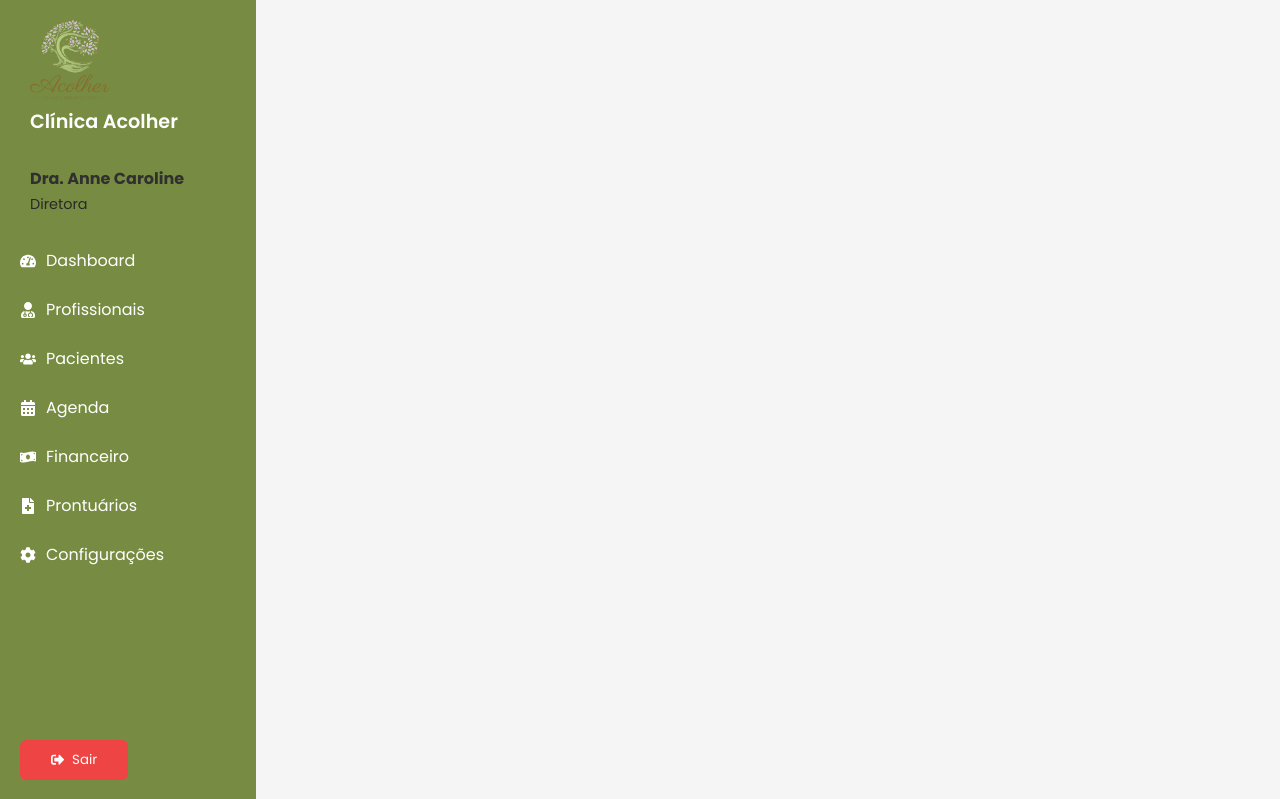
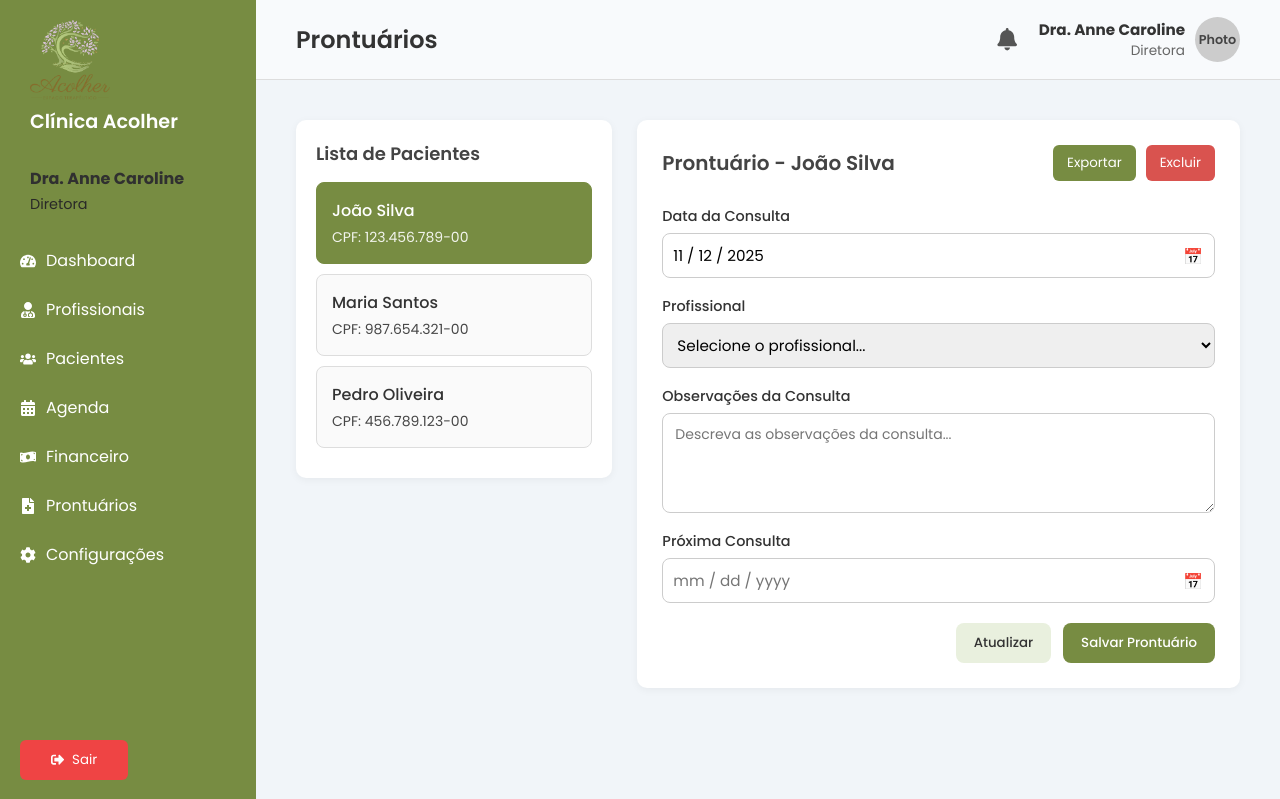
Before and after one commit to pedrovnsr/clinica-acolher, a React (Vite) app: page /prontuario in a window 1280 px wide. Shown: the top 799 px of the page. Built offline with nearby package versions, Linux system fonts and the light colour scheme.

Commit message:
Subindo atualizações de prontuário

```diff
--- a/src/pages/Agenda.tsx
+++ b/src/pages/Agenda.tsx
@@ -32,9 +32,13 @@ const Agenda = () => {
     <div className="agenda-container-main">
       <Sidebar />
       <div className="agenda-content-wrapper">
-        <NotificationHeader />
+        {/* Header */}
+        <div className="patients-header">
+          <h1>Agenda</h1>
+          <NotificationHeader />
+        </div>
+
         <div className="agenda-page">
-          <h1 className="agenda-header">Agenda</h1>
           <div className="agenda-container">
             <div className="agenda-main-content">
               <h2 className="card-title">Calendário</h2>
--- a/src/pages/Prontuario.tsx
+++ b/src/pages/Prontuario.tsx
@@ -1,7 +1,6 @@
-import React from 'react';
 import Sidebar from '../components/Sidebar';
-import NotificationHeader from '../components/NotificationHeader';
-import '../styles/Prontuario.css';
+import NotificationHeader from "../components/Notificationheader";
+import "../styles/Prontuario.css";
 
 const Prontuario = () => {
   const pacientes = [
@@ -13,20 +12,33 @@ const Prontuario = () => {
   return (
     <div className="prontuario-container-main">
       <Sidebar />
-      <div className="prontuario-content-wrapper">
-        <NotificationHeader />
+
+      <div className="prontuario-content-area">
+
+        {/* Cabeçalho fixo com espaçamento */}
+        <div className="prontuario-header-wrapper">
+          <h1 className="prontuario-header-title">Prontuários</h1>
+          <NotificationHeader />
+        </div>
+
         <div className="prontuario-page">
-          <h1 className="prontuario-header-title">Prontuários</h1>
           <div className="prontuario-layout">
+
+            {/* Lista de pacientes */}
             <div className="patient-list-card">
               <h2>Lista de Pacientes</h2>
               {pacientes.map((paciente, index) => (
-                <div key={index} className={`patient-item ${paciente.selected ? 'selected' : ''}`}>
+                <div
+                  key={index}
+                  className={`patient-item ${paciente.selected ? 'selected' : ''}`}
+                >
                   <h3>{paciente.nome}</h3>
                   <p>{paciente.cpf}</p>
                 </div>
               ))}
             </div>
+
+            {/* Detalhes do prontuário */}
             <div className="prontuario-details-card">
               <div className="prontuario-header">
                 <h2>Prontuário - João Silva</h2>
@@ -35,34 +47,56 @@ const Prontuario = () => {
                   <button className="delete-btn">Excluir</button>
                 </div>
               </div>
+
               <form>
                 <div className="form-group">
                   <label className="form-label">Data da Consulta</label>
                   <div className="input-with-icon">
-                    <input type="text" className="form-input" defaultValue="11 / 12 / 2025" />
+                    <input
+                      type="text"
+                      className="form-input"
+                      defaultValue="11 / 12 / 2025"
+                    />
                     <span className="input-icon">📅</span>
                   </div>
                 </div>
+
                 <div className="form-group">
                   <label className="form-label">Profissional</label>
                   <select className="form-select" defaultValue="">
-                    <option value="" disabled>Selecione o profissional...</option>
+                    <option value="" disabled>
+                      Selecione o profissional...
+                    </option>
                   </select>
                 </div>
+
                 <div className="form-group">
                   <label className="form-label">Observações da Consulta</label>
-                  <textarea className="form-textarea" placeholder="Descreva as observações da consulta..."></textarea>
+                  <textarea
+                    className="form-textarea"
+                    placeholder="Descreva as observações da consulta..."
+                  ></textarea>
                 </div>
+
                 <div className="form-group">
                   <label className="form-label">Próxima Consulta</label>
                   <div className="input-with-icon">
-                    <input type="text" className="form-input" placeholder="mm / dd / yyyy" />
+                    <input
+                      type="text"
+                      className="form-input"
+                      placeholder="mm / dd / yyyy"
+                    />
                     <span className="input-icon">📅</span>
                   </div>
                 </div>
+
                 <div className="prontuario-footer-actions">
-                  <button type="button" className="update-btn">Atualizar</button>
-                  <button type="submit" className="save-btn">Salvar Prontuário</button>
+                  <button type="button" className="update-btn">
+                    Atualizar
+                  </button>
+                  <button type="submit" className="save-btn">
+                    Salvar Prontuário
+                  </button>
                 </div>
               </form>
             </div>
--- a/src/styles/Agenda.css
+++ b/src/styles/Agenda.css
@@ -6,8 +6,8 @@
 
 .agenda-content-wrapper {
   flex: 1;
-  display: flex;
-  flex-direction: column;
+  padding: 24px;
+  overflow-y: auto;
 }
 
 .agenda-page {
--- a/src/styles/Prontuario.css
+++ b/src/styles/Prontuario.css
@@ -1,160 +1,227 @@
-.config-container-main {
+/* ===== PRONTUÁRIO ===== */
+.prontuario-container-main {
   display: flex;
-  width: 100%;
   height: 100vh;
 }
 
-.config-content-wrapper {
+/* ===== CONTEÚDO PRINCIPAL ===== */
+.prontuario-content-area {
   flex: 1;
   display: flex;
   flex-direction: column;
 }
 
-.config-page {
-  padding: 30px;
-  background-color: #f3f4f6;
-  font-family: sans-serif;
+/* ===== HEADER ===== */
+.prontuario-header-wrapper {
+  height: 10%;
+  display: flex;
+  justify-content: space-between;
+  align-items: center;
+  padding: 0 40px;
+  background-color: #f8fafc;
+  border-bottom: 1px solid #ddd;
+  box-sizing: border-box;
+}
+
+.prontuario-header-title {
+  font-size: 1.5rem;
   color: #333;
-  height: 100%;
+  font-weight: 600;
+}
+
+/* ===== CONTEÚDO ===== */
+.prontuario-page {
+  height: 90%;
+  padding: 40px;
+  background-color: #f1f5f9;
   overflow-y: auto;
 }
 
-.config-header {
-  font-size: 1.4rem;
+/* ===== LAYOUT PRINCIPAL ===== */
+.prontuario-layout {
+  display: flex;
+  gap: 25px;
+  align-items: flex-start;
+}
+
+/* ===== LISTA DE PACIENTES ===== */
+.patient-list-card {
+  flex: 1;
+  background-color: #fff;
+  border-radius: 10px;
+  box-shadow: 0 2px 8px rgba(0, 0, 0, 0.05);
+  padding: 20px;
+  max-width: 320px;
+}
+
+.patient-list-card h2 {
+  font-size: 18px;
   font-weight: 600;
+  color: #444;
+  margin-bottom: 15px;
+}
+
+.patient-item {
+  padding: 15px;
+  border: 1px solid #ddd;
+  border-radius: 8px;
+  margin-bottom: 10px;
+  cursor: pointer;
+  background-color: #fafafa;
+  transition: all 0.3s ease;
+}
+
+.patient-item:hover {
+  background-color: #e9f0de;
+  border-color: #778c42;
+}
+
+.patient-item.selected {
+  background-color: #778c42;
+  color: white;
+  border-color: #778c42;
+}
+
+.patient-item h3 {
+  font-size: 16px;
+  font-weight: 500;
+  margin-bottom: 4px;
+}
+
+.patient-item p {
+  font-size: 14px;
+  opacity: 0.9;
+}
+
+/* ===== DETALHES DO PRONTUÁRIO ===== */
+.prontuario-details-card {
+  flex: 2;
+  background-color: #fff;
+  border-radius: 10px;
+  box-shadow: 0 2px 8px rgba(0, 0, 0, 0.05);
+  padding: 25px;
+}
+
+.prontuario-header {
+  display: flex;
+  justify-content: space-between;
+  align-items: center;
   margin-bottom: 25px;
 }
 
-.config-tabs {
-  display: flex;
-  gap: 15px;
-  margin-bottom: 25px;
+.prontuario-header h2 {
+  font-size: 20px;
+  font-weight: 600;
+  color: #444;
 }
 
-.tab-item {
-  display: flex;
-  align-items: center;
-  gap: 0.5rem;
-  padding: 10px 20px;
+.prontuario-header-actions button {
+  margin-left: 10px;
+  padding: 8px 14px;
   border-radius: 6px;
+  border: none;
   cursor: pointer;
-  font-weight: 500;
-  background: #e0e7ff;
-  color: #778c42;
-  border: none;
-  transition: 0.3s;
+  transition: background-color 0.3s;
 }
 
-.tab-item.active,
-.tab-item:hover {
+.export-btn {
   background-color: #778c42;
   color: white;
 }
 
-.config-grid {
-  display: grid;
-  grid-template-columns: repeat(auto-fit, minmax(400px, 1fr));
-  gap: 25px;
+.export-btn:hover {
+  background-color: #6b803b;
 }
 
-.config-card {
-  background-color: white;
-  padding: 25px;
-  border-radius: 10px;
-  box-shadow: 0 2px 8px rgba(0, 0, 0, 0.05);
-  display: flex;
-  justify-content: space-between;
-  align-items: flex-start;
+.delete-btn {
+  background-color: #d9534f;
+  color: white;
 }
 
-.card-content h3 {
-  font-size: 1.1rem;
-  font-weight: 600;
-  margin: 0 0 0.5rem 0;
+.delete-btn:hover {
+  background-color: #c9302c;
 }
 
-.card-content p {
-  margin: 0;
-  color: #6c757d;
-  font-size: 0.9rem;
+/* ===== FORMULÁRIO ===== */
+.form-group {
+  margin-bottom: 18px;
 }
 
-.card-content .status {
-  display: flex;
-  align-items: center;
-  gap: 0.5rem;
-  margin-top: 0.5rem;
-  color: #16a34a;
+.form-label {
+  display: block;
+  margin-bottom: 6px;
   font-weight: 500;
+  color: #555;
 }
 
-.card-content .status-dot {
-  width: 8px;
-  height: 8px;
-  border-radius: 50%;
-  background-color: #16a34a;
+.form-input,
+.form-select,
+.form-textarea {
+  width: 100%;
+  padding: 10px 12px;
+  border: 1px solid #ccc;
+  border-radius: 8px;
+  font-size: 14px;
+  outline: none;
+  transition: border-color 0.3s;
 }
 
-.card-content .action-link {
-  color: #778c42;
+.form-input:focus,
+.form-select:focus,
+.form-textarea:focus {
+  border-color: #778c42;
+}
+
+.input-with-icon {
+  position: relative;
+}
+
+.input-icon {
+  position: absolute;
+  right: 12px;
+  top: 50%;
+  transform: translateY(-50%);
+  font-size: 16px;
+  color: #888;
+}
+
+.form-textarea {
+  min-height: 100px;
+  resize: vertical;
+}
+
+/* ===== RODAPÉ DO FORM ===== */
+.prontuario-footer-actions {
+  display: flex;
+  justify-content: flex-end;
+  gap: 12px;
+  margin-top: 20px;
+}
+
+.update-btn,
+.save-btn {
+  padding: 10px 18px;
+  border: none;
+  border-radius: 8px;
   font-weight: 500;
   cursor: pointer;
-  text-decoration: none;
-  margin-top: 0.5rem;
-  display: inline-block;
+  transition: all 0.3s;
 }
 
-.card-content .action-link:hover {
-  text-decoration: underline;
+.update-btn {
+  background-color: #e9f0de;
+  color: #333;
 }
 
-.card-content .export-button {
+.update-btn:hover {
+  background-color: #d8e2c6;
+}
+
+.save-btn {
   background-color: #778c42;
   color: white;
-  border: none;
-  padding: 10px 20px;
-  border-radius: 6px;
-  cursor: pointer;
-  font-weight: 500;
-  margin-top: 1rem;
-  transition: background-color 0.3s;
 }
 
-.card-content .export-button:hover {
-  background-color: #647534;
+.save-btn:hover {
+  background-color: #6b803b;
 }
-
-.card-icon {
-  width: 48px;
-  height: 48px;
-  border-radius: 8px;
-  display: flex;
-  align-items: center;
-  justify-content: center;
-  font-size: 1.5rem;
-}
-
-.icon-db {
-  background-color: #e7f4e7;
-  color: #28a745;
-}
-
-.icon-file {
-  background-color: #e3f2fd;
-  color: #2196f3;
-}
-
-.icon-lock {
-  background-color: #fff8e1;
-  color: #ffc107;
-}
-
-.icon-download {
-  background-color: #f3e5f5;
-  color: #9c27b0;
-}
-
-/* Placeholder for icons from a library */
-.icon-placeholder {
-  font-style: normal;
-}
```
Also changed, not shown: 1 other file (tests, documents, lock files or other folders).
